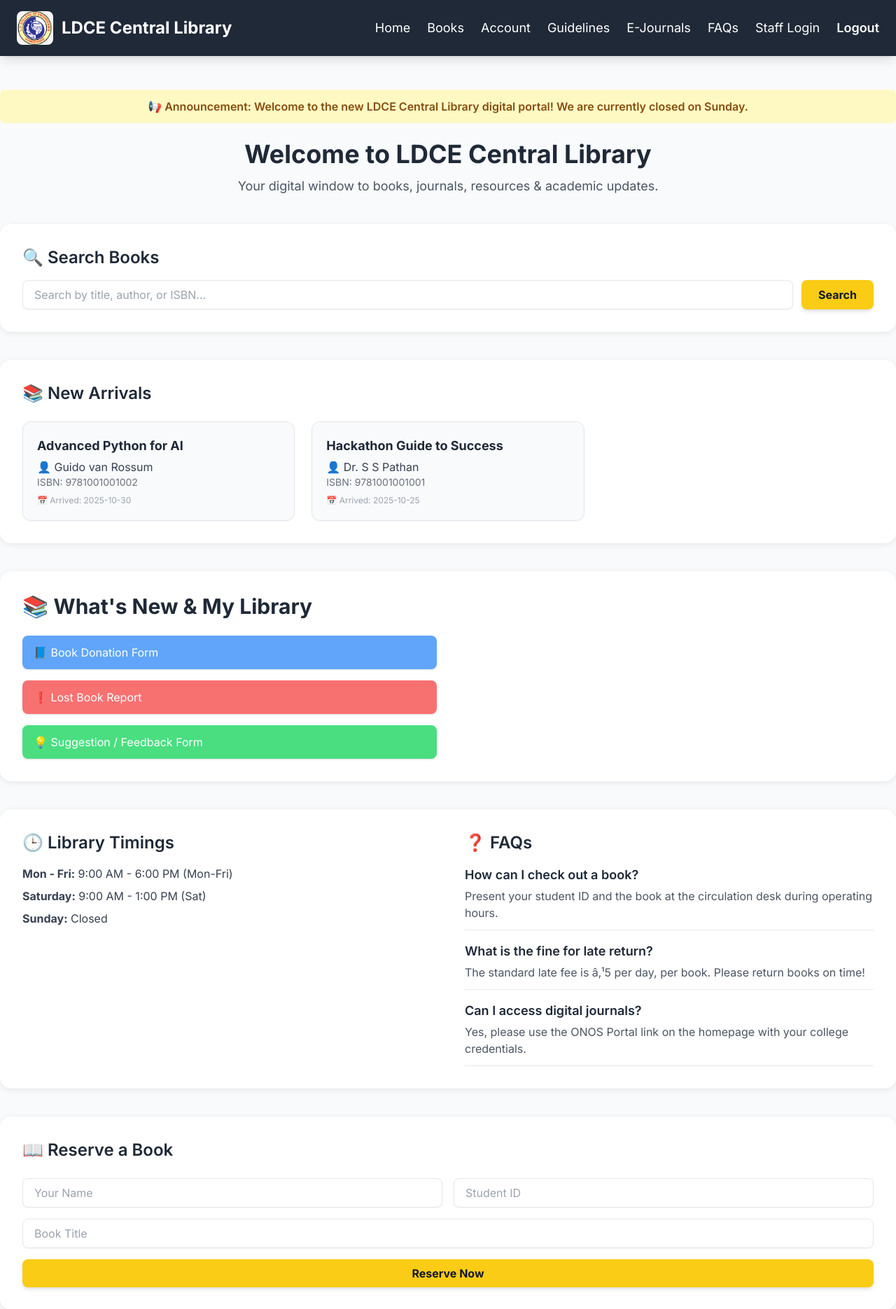
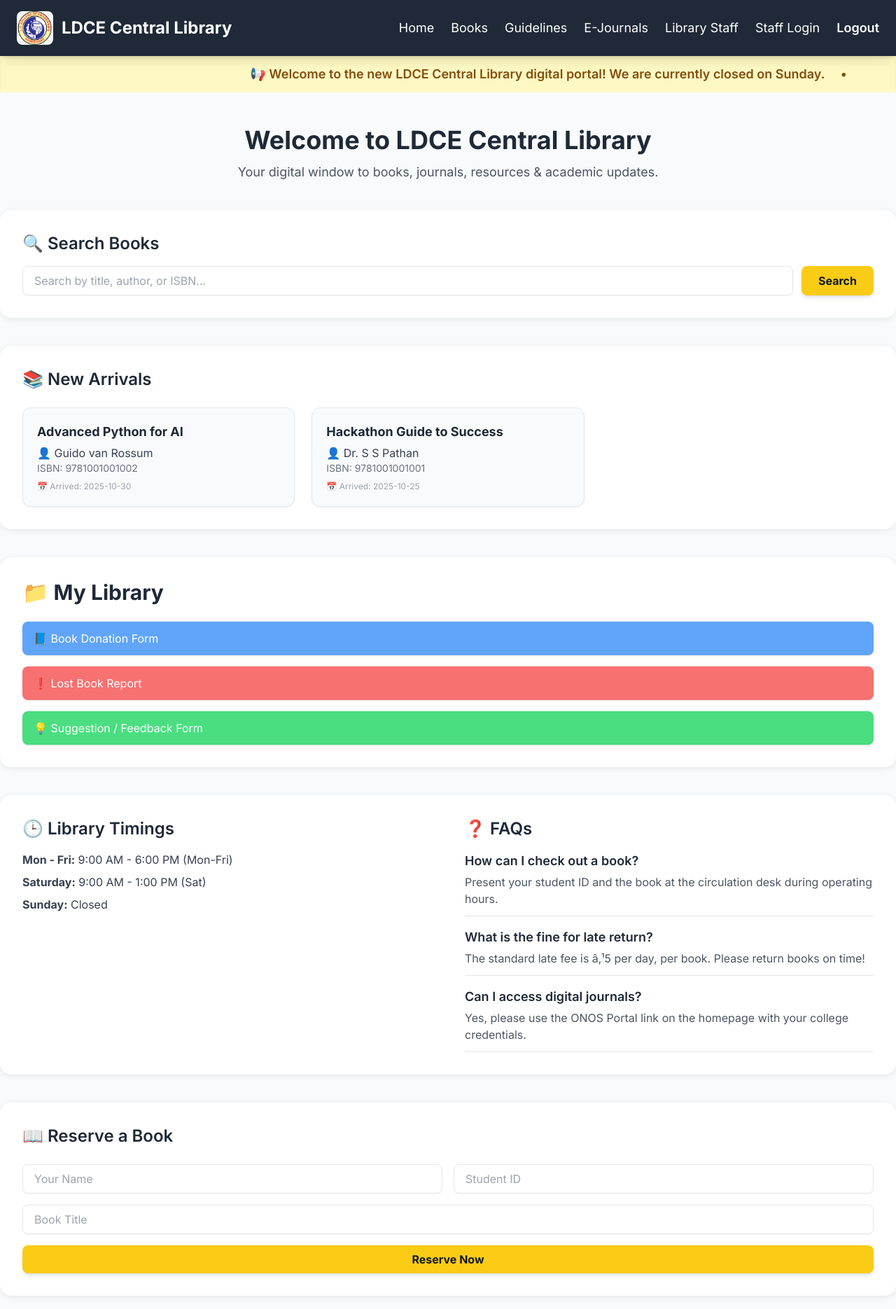
Before and after one commit to Dharmi2007/LDCE-Library-System, a Flask app: page / in a window 1280 px wide. Shown: the top 1870 px of the page at 70% size. Run offline with Flask 3, Linux system fonts and the light colour scheme; data comes from the database, SQL or seed files in the repository; some libraries are stand-ins or nearby versions.

Commit message:
Updated staff profiles, added images, fixed static paths

```diff
--- a/app.py
+++ b/app.py
@@ -34,6 +34,68 @@ def ejournals():
         {"title": "Mechanical Research Papers 2023", "file": "mech_research_2023.pdf"},
     ]
     return render_template('ejournals.html', journal_pdfs=journal_pdfs)
+# ---------- STAFF PAGE ----------
+@app.route('/staff')
+def staff():
+    staff_members = [
+        {
+            "name": "Dr. Neha Sharma",
+            "degree": "PhD in Library Science",
+            "role": "Head Librarian",
+            "email": "neha.sharma@ldce.ac.in",
+            "phone": "+91 98765 43210",
+            "work": "Library administration, policy decisions, acquisitions",
+            "photo": "staff/neha.jpg"
+        },
+        {
+            "name": "Mr. Rakesh Patel",
+            "degree": "MLIS",
+            "role": "Assistant Librarian",
+            "email": "rakesh.patel@ldce.ac.in",
+            "phone": "+91 91234 56789",
+            "work": "Book issuance, cataloging, student help desk",
+            "photo": "staff/rakesh.jpg"
+        },
+        {
+            "name": "Ms. Priya Desai",
+            "degree": "BLIS",
+            "role": "Technical Assistant",
+            "email": "priya.desai@ldce.ac.in",
+            "phone": "+91 98989 55667",
+            "work": "Digital library, databases, technical support",
+            "photo": "staff/priya.jpg"
+        },
+        {
+            "name": "Mr. Arvind Kumar",
+            "degree": "BLIS",
+            "role": "Library Assistant",
+            "email": "arvind.kumar@ldce.ac.in",
+            "phone": "+91 90909 33445",
+            "work": "Physical book management, reading hall support",
+            "photo": "staff/arvind.jpg"
+        },
+        {
+            "name": "Ms. Komal Shah",
+            "degree": "MLIS",
+            "role": "Acquisition Specialist",
+            "email": "komal.shah@ldce.ac.in",
+            "phone": "+91 99887 66432",
+            "work": "New arrivals, publisher coordination, procurement",
+            "photo": "staff/komal.jpg"
+        },
+        {
+            "name": "Mr. Jignesh Parmar",
+            "degree": "BLIS",
+            "role": "Circulation Manager",
+            "email": "jignesh.parmar@ldce.ac.in",
+            "phone": "+91 99112 44556",
+            "work": "Issue-return operations, overdue management",
+            "photo": "staff/jignesh.jpg"
+        }
+    ]
+
+    return render_template('staff.html', staff=staff_members)
+
 
 # ---------- DONATION FORM ----------
 @app.route('/donation', methods=["GET", "POST"])
--- a/templates/index.html
+++ b/templates/index.html
@@ -21,35 +21,41 @@
       box-shadow: 0 2px 10px rgba(0,0,0,0.08);
       margin-top: 2.5rem;
     }
+
+    /* Clean smooth ticker */
+    @keyframes smoothScroll {
+      0% { transform: translateX(100%); }
+      100% { transform: translateX(-100%); }
+    }
+    .news-scroll {
+      animation: smoothScroll 18s linear infinite;
+      white-space: nowrap;
+    }
   </style>
 </head>
 
 <body class="flex flex-col min-h-screen">
 
-<!-- ✅ NAVBAR -->
+<!-- NAVBAR -->
 <header class="bg-gray-800 text-white shadow-lg sticky top-0 z-50">
   <div class="container mx-auto flex justify-between items-center px-6 py-4">
 
-    <!-- Logo + Title -->
     <div class="flex items-center space-x-3">
       <img src="{{ url_for('static', filename='images/ldce_logo.png') }}"
            alt="LDCE Logo" class="h-12 w-auto rounded-lg">
       <h1 class="text-2xl font-bold">LDCE Central Library</h1>
     </div>
 
-    <!-- Desktop Navigation -->
     <nav class="hidden md:flex space-x-6 text-lg">
       <a href="/" class="hover:text-yellow-400">Home</a>
       <a href="/books" class="hover:text-yellow-400">Books</a>
-      <a href="/account" class="hover:text-yellow-400">Account</a>
       <a href="/guidelines" class="hover:text-yellow-400">Guidelines</a>
       <a href="/ejournals" class="hover:text-yellow-400">E-Journals</a>
-      <a href="/faqs" class="hover:text-yellow-400">FAQs</a>
+      <a href="{{ url_for('staff') }}">Library Staff</a>
       <a href="{{ url_for('admin_dashboard') }}" class="hover:text-yellow-400">Staff Login</a>
       <a href="/logout" class="hover:text-yellow-400 font-semibold">Logout</a>
     </nav>
 
-    <!-- Mobile Menu Button -->
     <button id="menu-btn" class="md:hidden">
       <svg class="w-8 h-8 text-yellow-400" fill="none" stroke="currentColor" stroke-width="2">
         <path stroke-linecap="round" stroke-linejoin="round"
@@ -59,7 +65,6 @@
 
   </div>
 
-  <!-- Mobile Menu -->
   <div id="mobile-menu" class="hidden md:hidden bg-gray-700 px-6 pb-4 space-y-2 text-lg">
     <a href="/" class="block py-2 border-b border-gray-600">Home</a>
     <a href="/books" class="block py-2 border-b border-gray-600">Books</a>
@@ -74,13 +79,20 @@
 </header>
 
 
-<!-- ✅ HERO -->
-<section class="container mx-auto text-center mt-12">
+<!-- ✅ CLEAN NEWS TICKER -->
 {% if announcement_message %}
-  <div class="bg-yellow-100 text-yellow-800 p-3 rounded-lg font-semibold mb-6">
-    📢 Announcement: {{ announcement_message }}
+<div class="w-full bg-yellow-100 text-yellow-800 py-3 overflow-hidden shadow-inner">
+  <div class="news-scroll text-lg font-semibold px-4">
+    {% for msg in announcement_message.split('|') %}
+      📢 {{ msg }} &nbsp;&nbsp;&nbsp; • &nbsp;&nbsp;&nbsp;
+    {% endfor %}
+  </div>
 </div>
 {% endif %}
+
+
+<!-- HERO -->
+<section class="container mx-auto text-center mt-12">
 
   <h2 class="text-4xl font-bold text-gray-800 mb-3">Welcome to LDCE Central Library</h2>
   <p class="text-gray-600 text-lg max-w-2xl mx-auto">
@@ -89,7 +101,7 @@
 </section>
 
 
-<!-- ✅ SEARCH -->
+<!-- SEARCH -->
 <section class="container mx-auto section-card">
   <h3 class="text-2xl font-semibold mb-4">🔍 Search Books</h3>
 
@@ -106,7 +118,7 @@
 </section>
 
 
-<!-- ✅ NEW ARRIVALS -->
+<!-- NEW ARRIVALS -->
 <section class="container mx-auto section-card">
   <h3 class="text-2xl font-semibold mb-6">📚 New Arrivals</h3>
 
@@ -125,13 +137,11 @@
   <p class="text-gray-500">No new books available.</p>
   {% endif %}
 </section>
-<!-- 📚 Combined Section: What’s New + My Library -->
+
+
+<!-- MY LIBRARY -->
 <section class="container mx-auto section-card mt-10">
-    <h2 class="text-3xl font-bold mb-6 text-gray-800">📚 What's New & My Library</h2>
-
-    <div class="grid md:grid-cols-2 gap-8">
-        <!-- ✅ MY LIBRARY (Forms section) -->
-        <div>
+  <h2 class="text-3xl font-bold mb-6 text-gray-800">📁 My Library</h2>
 
   <div class="space-y-4">
 
@@ -149,19 +159,15 @@
        class="block bg-green-400 hover:bg-green-600 text-white px-4 py-3 rounded-lg shadow">
        💡 Suggestion / Feedback Form
     </a>
-            </div>
-        </div>
 
   </div>
 </section>
 
 
-
-<!-- ✅ TIMINGS + FAQ SECTION -->
+<!-- TIMINGS + FAQ -->
 <section class="container mx-auto section-card">
   <div class="grid md:grid-cols-2 gap-12">
 
-    <!-- Timings -->
     <div>
       <h3 class="text-2xl font-semibold mb-4">🕒 Library Timings</h3>
       <ul class="space-y-2 text-gray-700">
@@ -171,10 +177,8 @@
       </ul>
     </div>
 
-    <!-- FAQs -->
     <div>
       <h3 class="text-2xl font-semibold mb-4">❓ FAQs</h3>
-
       {% if faqs %}
       <div class="space-y-4">
         {% for faq in faqs %}
@@ -193,7 +197,7 @@
 </section>
 
 
-<!-- ✅ RESERVATION FORM -->
+<!-- RESERVE BOOK -->
 <section class="container mx-auto section-card mb-12">
   <h3 class="text-2xl font-semibold mb-6">📖 Reserve a Book</h3>
 
@@ -217,13 +221,11 @@
 </section>
 
 
-<!-- ✅ FOOTER -->
 <footer class="bg-gray-800 text-gray-300 py-6 text-center mt-auto">
   <p>© {{ current_year }} LDCE Central Library | Developed for Hackathon 🚀</p>
 </footer>
 
 
-<!-- ✅ Script -->
 <script>
   document.getElementById('menu-btn').addEventListener('click', () => {
     document.getElementById('mobile-menu').classList.toggle('hidden');
```
Also changed, not shown: templates/admin.html (+1 -10 lines), templates/staff.html (added, +72 -0 lines), static/staff/arvind.jpg (added), static/staff/jignesh.jpg (added), static/staff/komal.jpg (added), static/staff/neha.jpg (added), static/staff/priya.jpg (added), static/staff/rakesh.jpg (added). Lines whose indentation alone changed are shown as unchanged.
